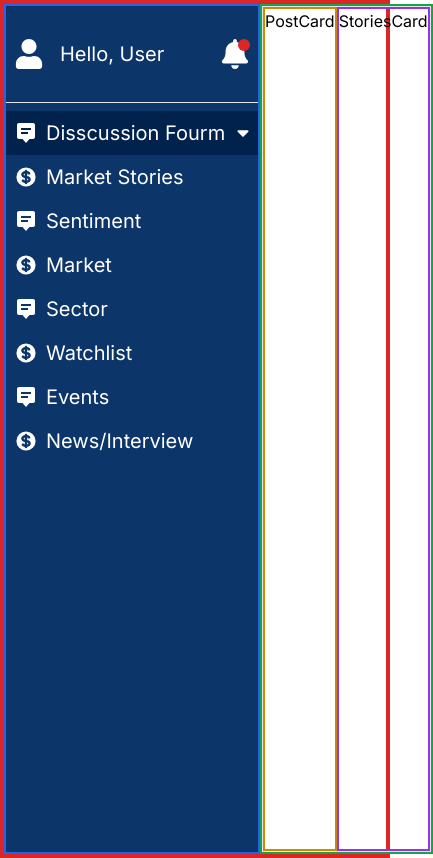
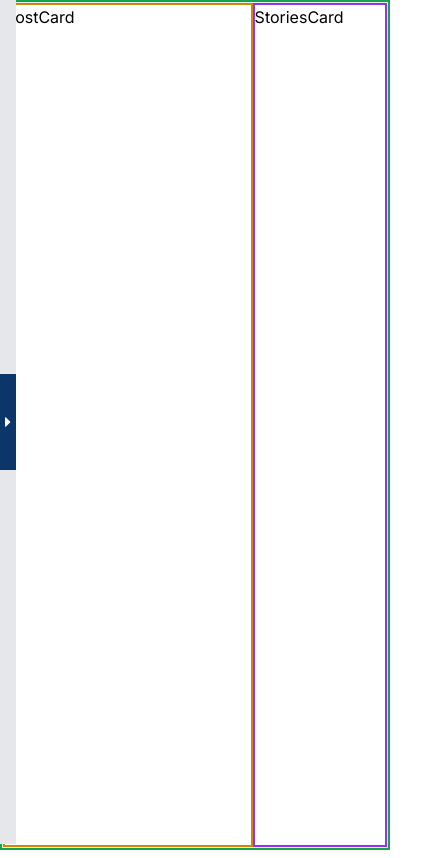
Before and after one commit to SiamIslamSagor/go_india_stocks-dashboard_layout, a Next.js app: page / in a window 390 px wide. Shown: the whole page, 433 px wide, since content can reach past the window. Built offline with nearby package versions, Linux system fonts and the light colour scheme.

Commit message:
[feat](sidebar) : complete the sidebar with fully responsive design and functionality.

```diff
--- a/src/app/layout.js
+++ b/src/app/layout.js
@@ -13,7 +13,7 @@ export default function RootLayout({ children }) {
   return (
     <html lang="en">
       <body suppressHydrationWarning={true} className={inter.className}>
-        <div className="border-4 border-red-600 flex">
+        <div className="border4 border-red-600 flex">
           <SideBar />
           {children}
         </div>
--- a/src/components/PostCard.jsx
+++ b/src/components/PostCard.jsx
@@ -1,6 +1,6 @@
 const PostCard = () => {
   return (
-    <div className="min-h-screen md:w-[65%] lg:w-[60%] border-2 border-yellow-600">
+    <div className="min-h-screen max-lg:w-[65%] lg:w-[60%] border-2 border-yellow-600">
       <h1 className="">PostCard</h1>
     </div>
   );
--- a/src/components/SideBar.jsx
+++ b/src/components/SideBar.jsx
@@ -1,6 +1,6 @@
 "use client";
 import Link from "next/link";
-import { FaBell, FaSortDown, FaUser } from "react-icons/fa";
+import { FaBell, FaCaretRight, FaSortDown, FaUser } from "react-icons/fa";
 import { BiSolidMessageAltDetail } from "react-icons/bi";
 import { HiCurrencyDollar } from "react-icons/hi";
 import { useState } from "react";
@@ -8,8 +8,15 @@ import { useState } from "react";
 const SideBar = () => {
   const [showSubRoutes, setShowSubRoutes] = useState(false);
   const [activeRoute, setActiveRoute] = useState("Disscussion Fourm");
+  const [isSidebarOpen, setIsSidebarOpen] = useState(false);
   return (
-    <div className="min-w-64 max-w-64 w-full border-2 border-blue-600 bg-navy text-white  min-h-screen">
+    <div className="flex">
+      <div>
+        <div
+          className={`min-w-64 max-md:fixed duration-300 max-w-64 w-full bg-navy text-white  min-h-screen ${
+            isSidebarOpen ? "ml-0" : "-ml-64"
+          }`}
+        >
           <div className="">
             <div className="flex items-center  justify-center min-h-24">
               <div className="flex items-center gap-2 flex-1">
@@ -58,6 +65,26 @@ const SideBar = () => {
                   </div>
                 ))}
               </div>
+            </div>
+          </div>
+        </div>
+        <div
+          className={`min-w-64 max-md:hidden max-w-64 w-full duration-300 bg-green-600 ${
+            isSidebarOpen ? "ml-0" : "-ml-64"
+          }`}
+        ></div>
+      </div>
+
+      <div
+        className={`min-h-screen min-w-4 flex items-center justify-center duration-300 bg-gray-200 max-md:absolute ${
+          isSidebarOpen ? "max-md:ml-64" : "max-md:ml-0"
+        } `}
+      >
+        <div
+          onClick={() => setIsSidebarOpen(open => !open)}
+          className="py-10 bg-navy hover:bg-navy-dark duration-300 cursor-pointer"
+        >
+          <FaCaretRight className="text-white" />
         </div>
       </div>
     </div>
--- a/src/components/StoriesCard.jsx
+++ b/src/components/StoriesCard.jsx
@@ -1,6 +1,6 @@
 const StoriesCard = () => {
   return (
-    <div className="min-h-screen md:w-[35%] lg:w-[30%] border-2 border-purple-600 ">
+    <div className="min-h-screen max-lg:w-[35%] lg:w-[30%] border-2 border-purple-600 ">
       <h1 className="">StoriesCard</h1>
     </div>
   );
```
Lines whose indentation alone changed are shown as unchanged.
